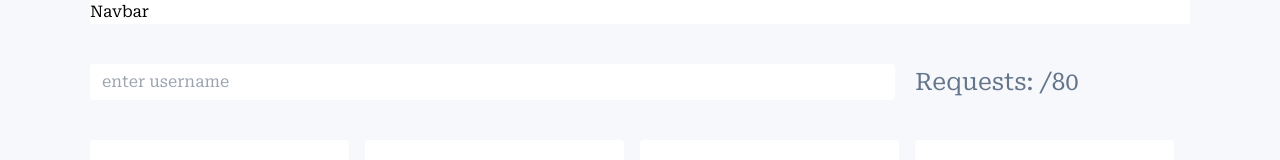
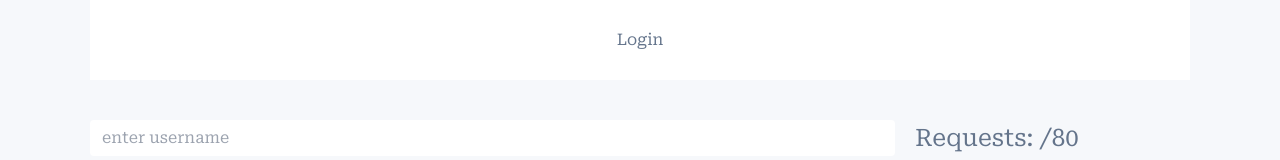
Before and after one commit to aydanramazanli/GithubUsers, a React (Create React App) app: page / in a window 1280 px wide. Shown: the top 160 px of the page. Built offline with nearby package versions, Linux system fonts and the light colour scheme; no server answers.

Commit message:
navbar companent with auth0

```diff
--- a/src/companents/Navbar.jsx
+++ b/src/companents/Navbar.jsx
@@ -1,7 +1,24 @@
 import React from 'react'
+import { useAuth0 } from "@auth0/auth0-react";
 
 export default function Navbar() {
+  const {user, isAuthenticated, isLoading, loginWithRedirect, logout}= useAuth0()
+  const isUser = isAuthenticated && user
   return (
-    <div className="content bg-white">Navbar</div>
+    <div className="content bg-white px-2 py-4">
+      <div className="flex justify-evenly items-center ">
+      {isUser && user.picture && <img src={user.picture} alt ={user.name} className="w-12 h-12 rounded-3xl"/>}
+    {isUser && user.name && <h4>Welcome, <strong>{user.name.toUpperCase()}</strong></h4>}
+
+    {isUser?
+     <button className="p-3 text-slate-500 font-medium" onClick={()=>{logout({returnTo:window.location.origin})}}>Logout</button>
+     : <button className=" p-3 text-slate-500 font-medium" onClick={loginWithRedirect}>Login</button>
+    }
+
+
+
+      </div>
+
+    </div>
   )
 }
```
